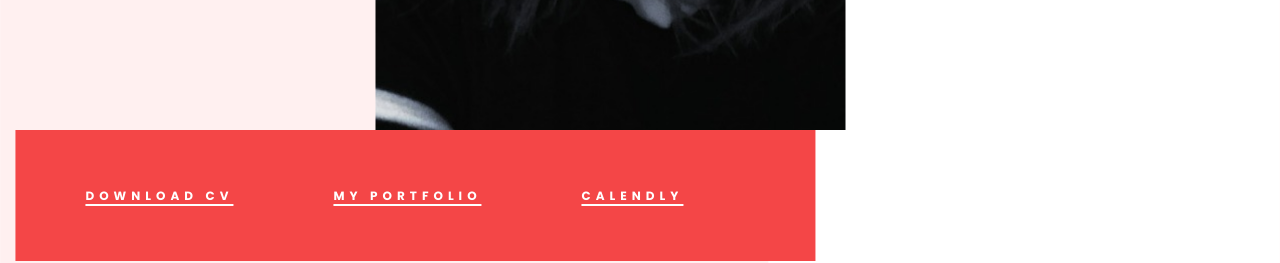
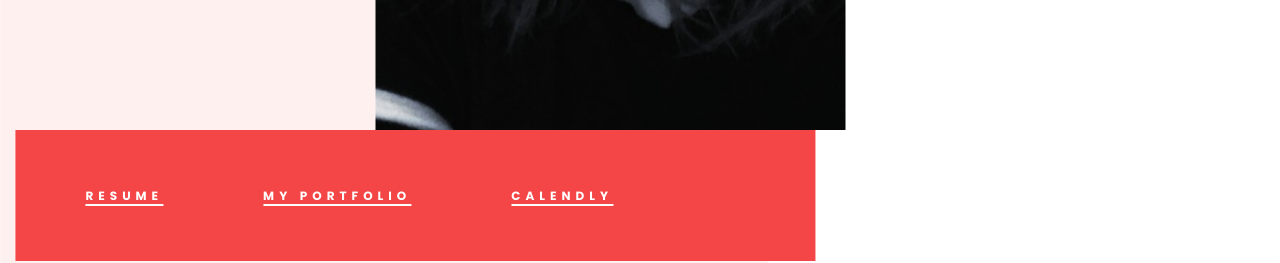
Before and after one commit to CourtG/portfolio, a website: page index.html in a window 1280 px wide. Shown: the part 550-813 px from the top of the page. Drawn offline with nearby package versions, Linux system fonts and the light colour scheme.

Commit message:
added new ATS resume

```diff
--- a/index.html
+++ b/index.html
@@ -73,7 +73,7 @@
                             <img class="portrait" src="./assets/portrait.jpeg" width="400" data-jarallax-element="0 -30" alt="Portrait of Courtney">
                         </div>
                         <ul class="resume" data-jarallax-element="0 40">
-                            <li><a href="./assets/CourtneyGibsonResume.pdf" target="_blank">DOWNLOAD CV</a></li>
+                            <li><a href="./assets/Court_s_Resume.pdf" target="_blank">RESUME</a></li>
                             <li><a href="#portfolio">MY PORTFOLIO</a></li>
                             <li><a href="https://calendly.com/court-gibson" target="_blank">CALENDLY</a></li>
                         </ul>
```
Also changed, not shown: 1 other file.
